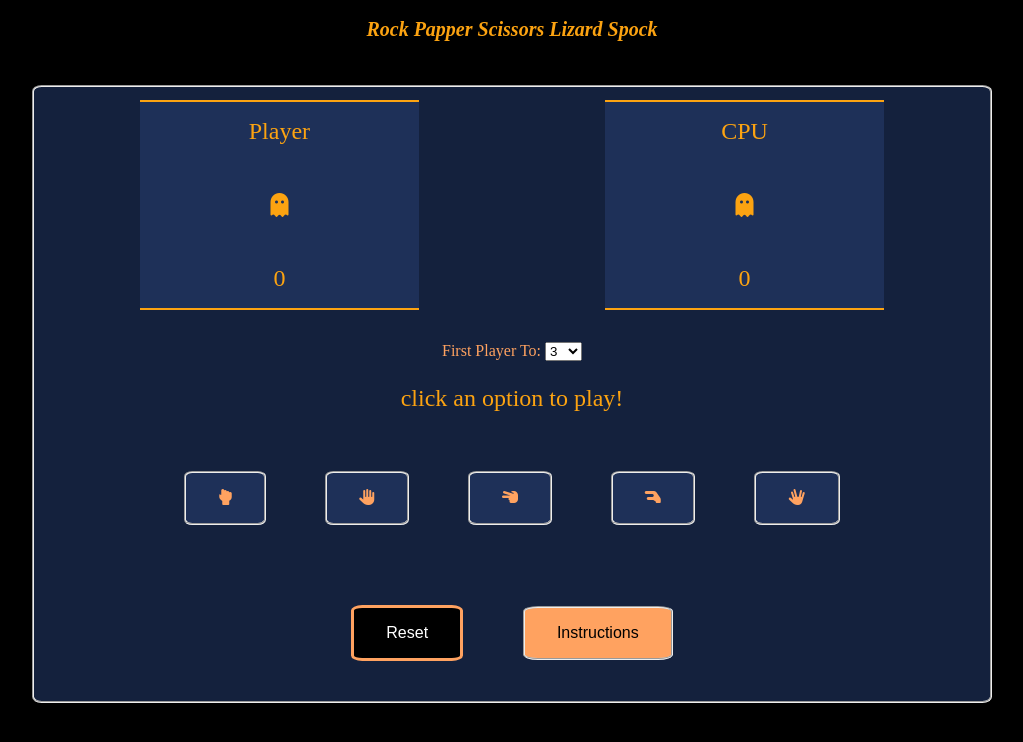
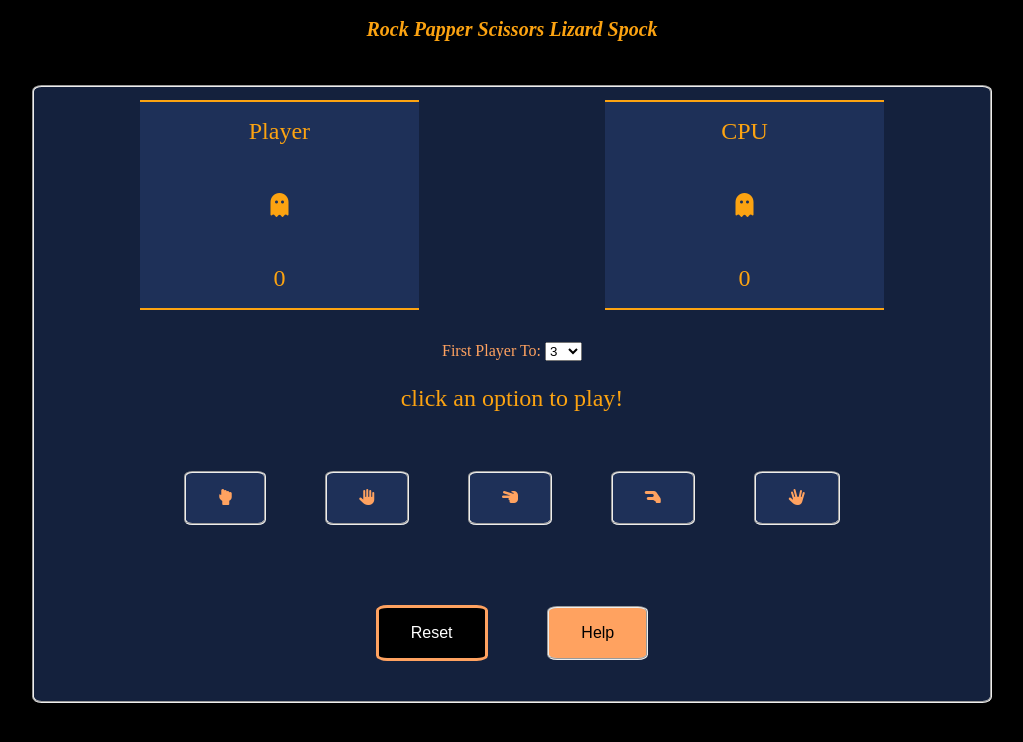
Before and after one commit to devisis/rock-paper-scissors-lizard-spock, a plain HTML site: page index.html in a window 1280 px wide. Shown: the whole page, without its empty margins (128-1151 px from the left). Drawn offline with Linux system fonts and the light colour scheme.

Commit message:
Rename instruction button

```diff
--- a/index.html
+++ b/index.html
@@ -65,7 +65,7 @@
             <!-- Rests the game -->
             <button data-type="reset" class="reset">Reset</button>
             <!-- Opens instructions modal -->
-            <button id="instructions">Instructions</button>
+            <button id="instructions">Help</button>
             <!-- The Modal -->
             <div id="myModal" class="modal">
 
```
